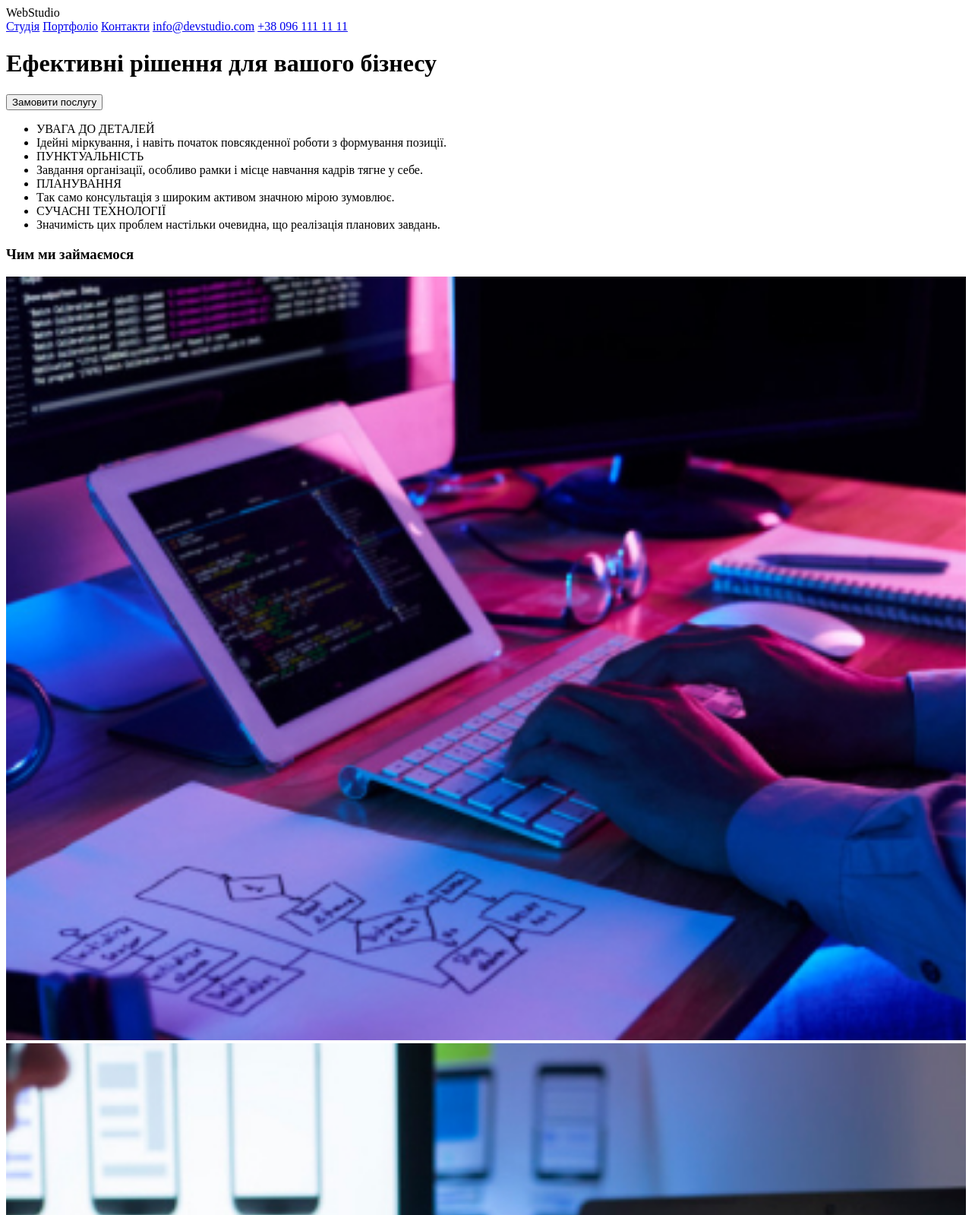
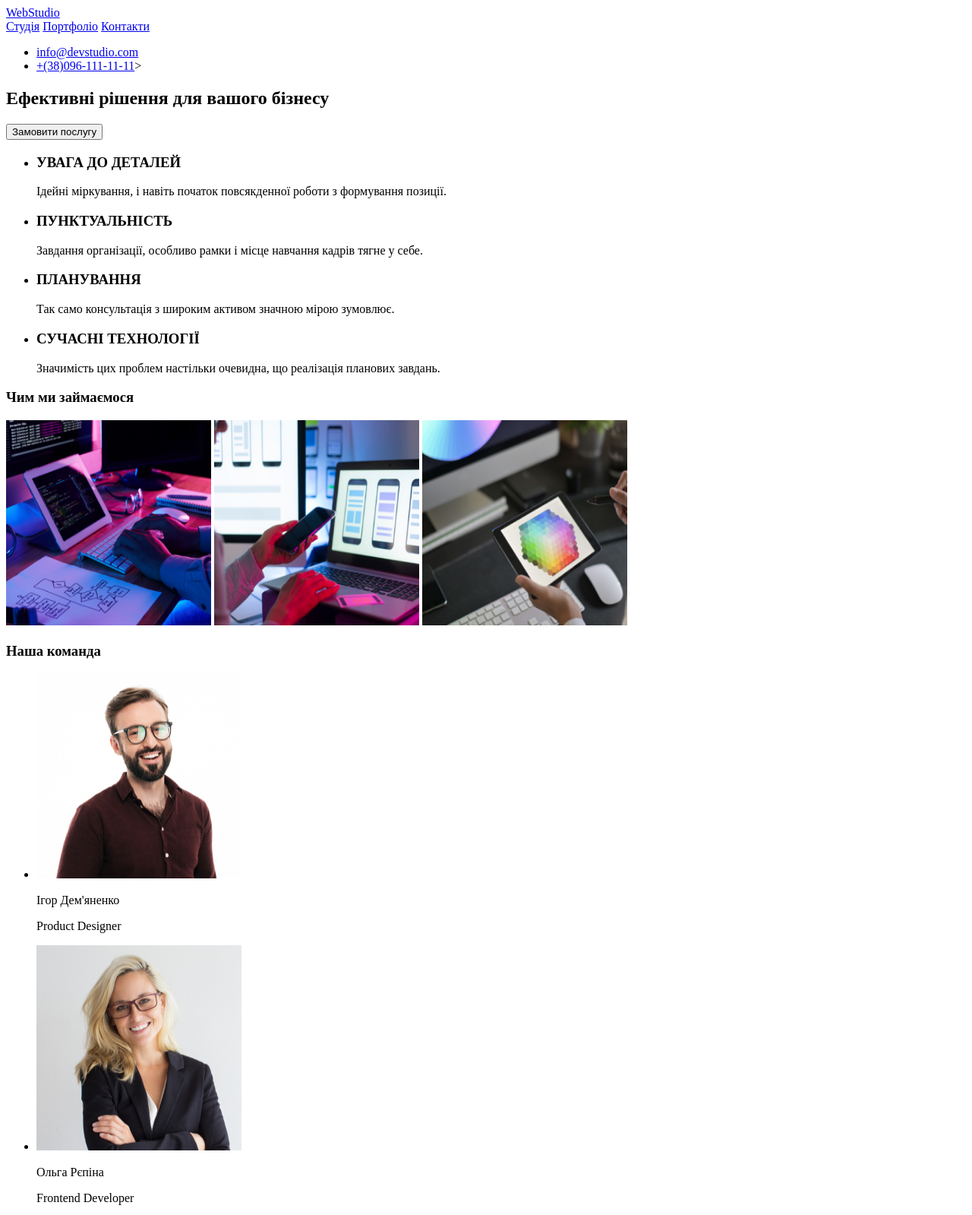
Before and after one commit to Insurgentko/Zaitsev-Olexandr-IPZs-11, a plain HTML site: page index.html in a window 1280 px wide. Shown: the top 1599 px of the page at 76% size. Drawn offline with Linux system fonts and the light colour scheme.

Commit message:
Fix requested changes

```diff
--- a/index.html
+++ b/index.html
@@ -1,71 +1,130 @@
 <!DOCTYPE html>
 <html lang="en">
   <head>
-    <meta charset="UTF-8">
+    <meta charset="UTF-8" />
     <title>lab-1</title>
   </head>
 
   <body>
-    <header>WebStudio
+    <header>
+      <a href="index.html">WebStudio</a>
       <nav>
         <a href="#">Студія</a>
         <a href="#">Портфоліо</a>
         <a href="#">Контакти</a>
-            <a href="#">info@devstudio.com</a>
-            <a href="#">+38 096 111 11 11</a>
       </nav>
+      <ul>
+        <li><a href="mailto:info@devstudio.com">info@devstudio.com</a></li>
+        <li><a href="tel:+380961111111">+(38)096-111-11-11</a>></li>
+      </ul>
     </header>
     <main>
+      <section>
         <h1>Ефективні рішення для вашого бізнесу</h1>
         <button type="button">Замовити послугу</button>
+      </section>
 
+      <section>
         <ul>
-            <li>УВАГА ДО ДЕТАЛЕЙ</li>
-            <li>Ідейні міркування, і навіть початок повсякденної роботи з формування позиції.</li>
-            <li>ПУНКТУАЛЬНІСТЬ</li>
-            <li>Завдання організації, особливо рамки і місце навчання кадрів тягне у себе.</li>
-            <li>ПЛАНУВАННЯ</li>
-            <li>Так само консультація з широким активом значною мірою зумовлює.</li>
-            <li>СУЧАСНІ ТЕХНОЛОГІЇ</li>
-            <li>Значимість цих проблем настільки очевидна, що реалізація планових завдань.</li>
+          <li>
+            <h3>УВАГА ДО ДЕТАЛЕЙ</h3>
+            <p>
+              Ідейні міркування, і навіть початок повсякденної роботи з
+              формування позиції.
+            </p>
+          </li>
+          <li>
+            <h3>ПУНКТУАЛЬНІСТЬ</h3>
+            <p>
+              Завдання організації, особливо рамки і місце навчання кадрів тягне
+              у себе.
+            </p>
+          </li>
+          <li>
+            <h3>ПЛАНУВАННЯ</h3>
+            <p>
+              Так само консультація з широким активом значною мірою зумовлює.
+            </p>
+          </li>
+          <li>
+            <h3>СУЧАСНІ ТЕХНОЛОГІЇ</h3>
+            <p>
+              Значимість цих проблем настільки очевидна, що реалізація планових
+              завдань.
+            </p>
+          </li>
         </ul>
+      </section>
 
+      <section>
         <h3>Чим ми займаємося</h3>
-        <img style="width: 100%; height: 100%" src="images/coding.jpg" alt="Фото написання коду"/>
-        <img style="width: 100%; height: 100%" src="images/adaptive.jpg" alt="Фото адаптивної розробки"/>
-        <img style="width: 100%; height: 100%" src="images/desing.jpg" alt="Фото розробки дизайну"/>
+        <img
+          style="width: 270px; height: 270px"
+          src="images/coding.jpg"
+          alt="Фото написання коду"
+        />
+        <img
+          style="width: 270px; height: 270px"
+          src="images/adaptive.jpg"
+          alt="Фото адаптивної розробки"
+        />
+        <img
+          style="width: 270px; height: 270px"
+          src="images/desing.jpg"
+          alt="Фото розробки дизайну"
+        />
+      </section>
 
+      <section>
         <h3>Наша команда</h3>
         <ul>
           <li>
-                <img style="width: 100%; height: 100%" src="images/igor.jpg" alt="Фото робітника команди"/>
+            <img
+              style="width: 270px; height: 270px"
+              src="images/igor.jpg"
+              alt="Фото Ігора Дєм'янко"
+            />
             <p>Ігор Дем'яненко</p>
             <p>Product Designer</p>
           </li>
           <li>
-                <img style="width: 100%; height: 100%" src="images/olga.jpg" alt="Фото робітника команди"/>
+            <img
+              style="width: 270px; height: 270px"
+              src="images/olga.jpg"
+              alt="Фото Ольги Рєпіної"
+            />
             <p>Ольга Рєпіна</p>
             <p>Frontend Developer</p>
           </li>
           <li>
-                <img style="width: 100%; height: 100%" src="images/kolya.jpg" alt="Фото робітника команди"/>
+            <img
+              style="width: 270px; height: 270px"
+              src="images/kolya.jpg"
+              alt="Фото Миколи Тарасова"
+            />
             <p>Микола Тарасов</p>
             <p>Marketing</p>
           </li>
           <li>
-                <img style="width: 100%; height: 100%" src="images/misha.jpg" alt="Фото робітника команди"/>
+            <img
+              style="width: 270px; height: 270px"
+              src="images/misha.jpg"
+              alt="Фото Михайло Єрмакова"
+            />
             <p>Михайло Єрмаков</p>
             <p>UI Designer</p>
           </li>
         </ul>
-
+      </section>
     </main>
 
     <footer>
-        <h3>WebStudio</h3>
-        <address>м.Київ пр-т Лесі Українки, 26</address>
-        <address>info@devstudio.com</address>
-        <address>+38 096 111 11 11</address>
+      <adress>
+        <a href="index.html">WebStudio</a>
+        <p>м.Київ пр-т Лесі Українки, 26</p>
+        <a href="mailto:info@devstudio.com">info@devstudio.com</a>
+        <a href="tel:+380961111111">+(38)096-111-11-11</a>
+      </adress>
     </footer>
   </body>
 </html>
```
Lines whose indentation alone changed are shown as unchanged.
